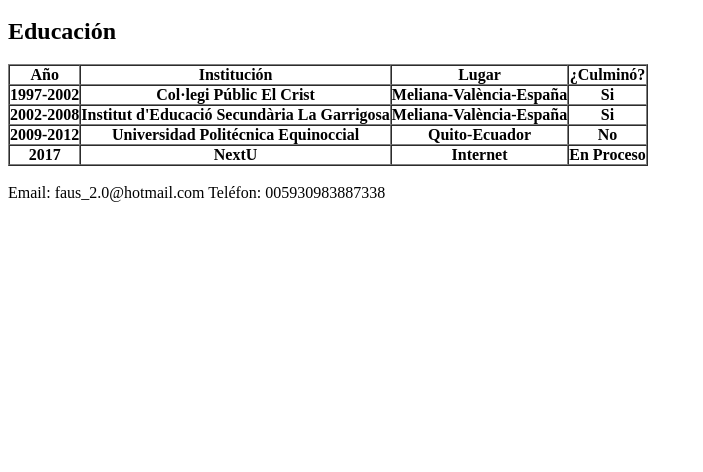
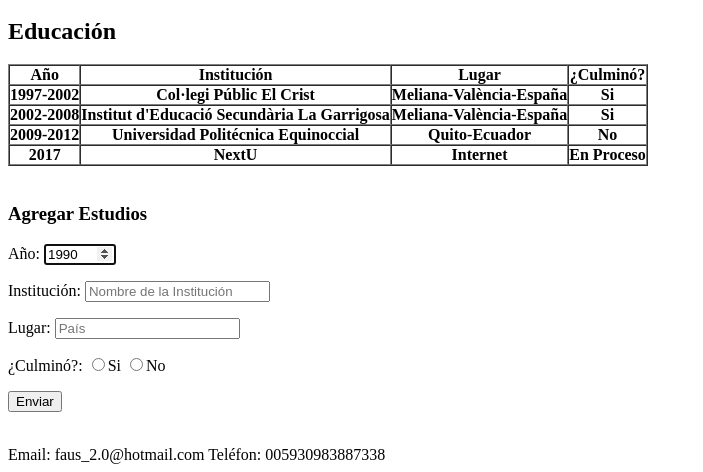
Before and after one commit to 20fuzz20/EvaluacionFinalFundamentos1, a plain HTML site: page educacion.html in a window 1280 px wide. Shown: the part 484-956 px from the top of the page, without its empty margins (0-703 px from the left). Before the commit the page ends 800 px from the top, so only its background shows below. Drawn offline with Linux system fonts and the light colour scheme.

Commit message:
formulario educacion

```diff
--- a/educacion.html
+++ b/educacion.html
@@ -70,8 +70,31 @@
           </tr>
         </tbody>
       </table>
+      </br>
+      <h3>Agregar Estudios</h3>
+        <p>Año:
+          <label for="año"></label>
+          <input id="año" type="number" min="1900" max="2099" step="1" value="1990" autofocus required/>
+        </p>
+        <p>Institución:
+          <label for="institucion"></label>
+          <input id="institucion" type="text" placeholder="Nombre de la Institución" maxlength="50" required>
+        </p>
+        <p>Lugar:
+          <label for="lugar"></label>
+          <input id="lugar" type="text" placeholder="País" maxlength="15" required>
+        </p>
+        <p>¿Culminó?:
+          <label for="culmino"></label>
+          <input type="radio" name="si" value="Si">Si
+          <input type="radio" name="no" value="No">No
+        </p>
+        <p>
+          <label for="boton"></label>
+          <input type="submit" name="enviar" value="Enviar">
+        </p>
     </section>
-  </br>
+    </br>
     <footer>
       Email: faus_2.0@hotmail.com
       Teléfon: 005930983887338
```
Also changed, not shown: index.html (+2 -1 lines).
